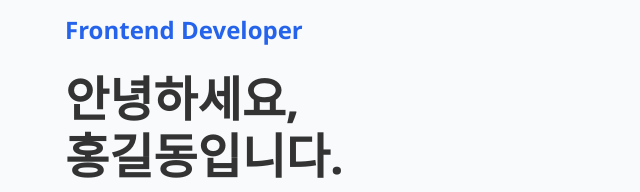
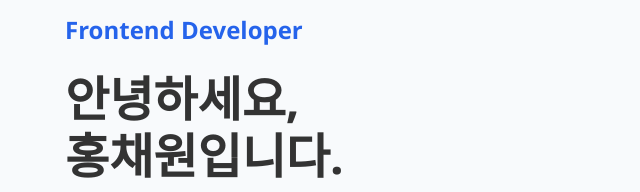
Before and after one commit to ghd329/profileDemo, a plain HTML site: page index.html in a window 1280 px wide. Shown: the part 169-361 px from the top of the page, 45-685 px from the left. Drawn offline with Linux system fonts and the light colour scheme.

Commit message:
Update index.html

```diff
--- a/index.html
+++ b/index.html
@@ -378,7 +378,7 @@
         <section id="about">
             <div class="about-text">
                 <p class="job-title">Frontend Developer</p>
-                <h1>안녕하세요,<br>홍길동입니다.</h1>
+                <h1>안녕하세요,<br>홍채원입니다.</h1>
                 <p>사용자 중심의 직관적이고 UI/UX를 고민하는 프론트엔드 개발자입니다. 컴포넌트 기반 설계와 최적화된 웹 표준 구현을 좋아합니다.</p>
                 <a href="https://github.com/your-username" target="_blank" class="btn">GitHub 방문하기</a>
             </div>
```
